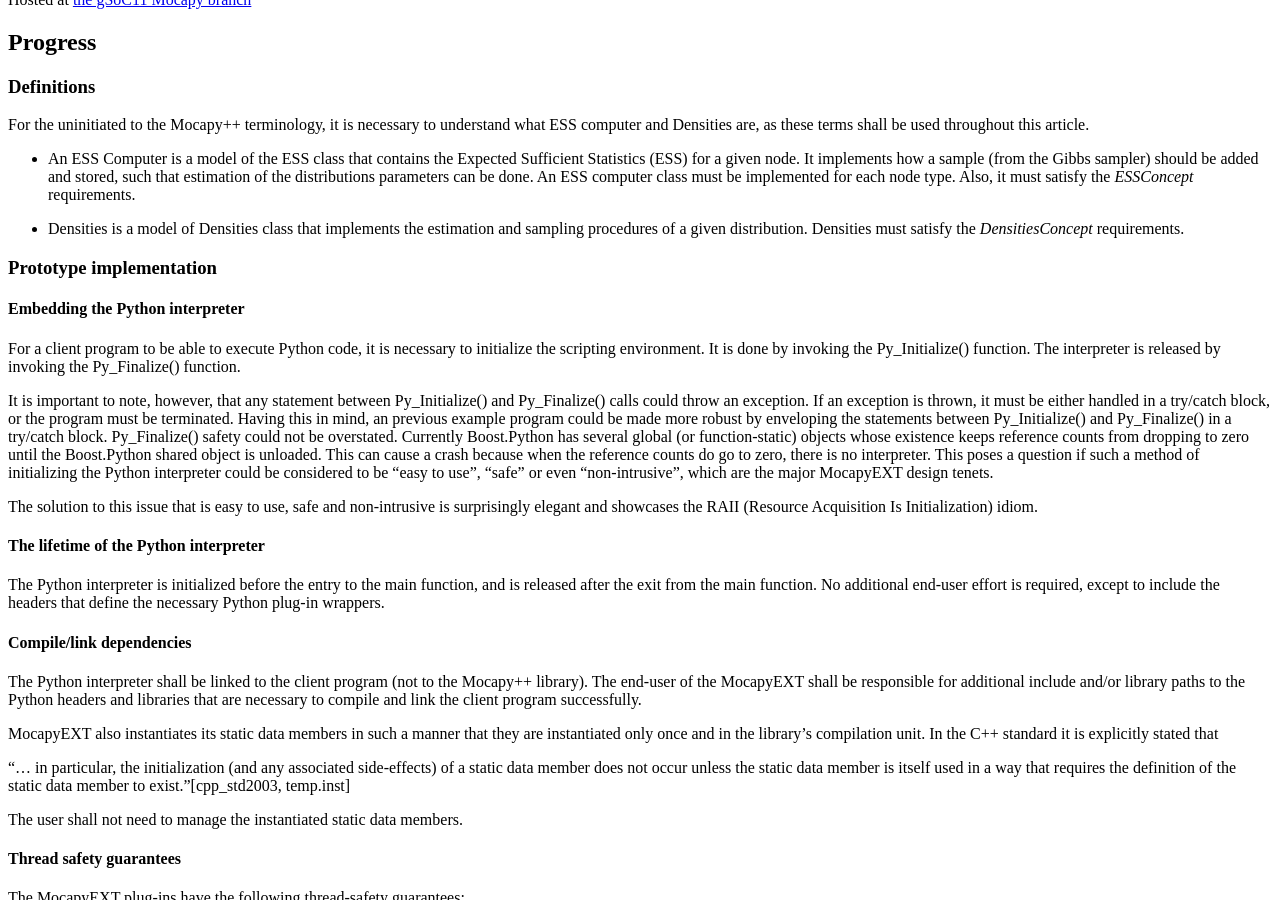
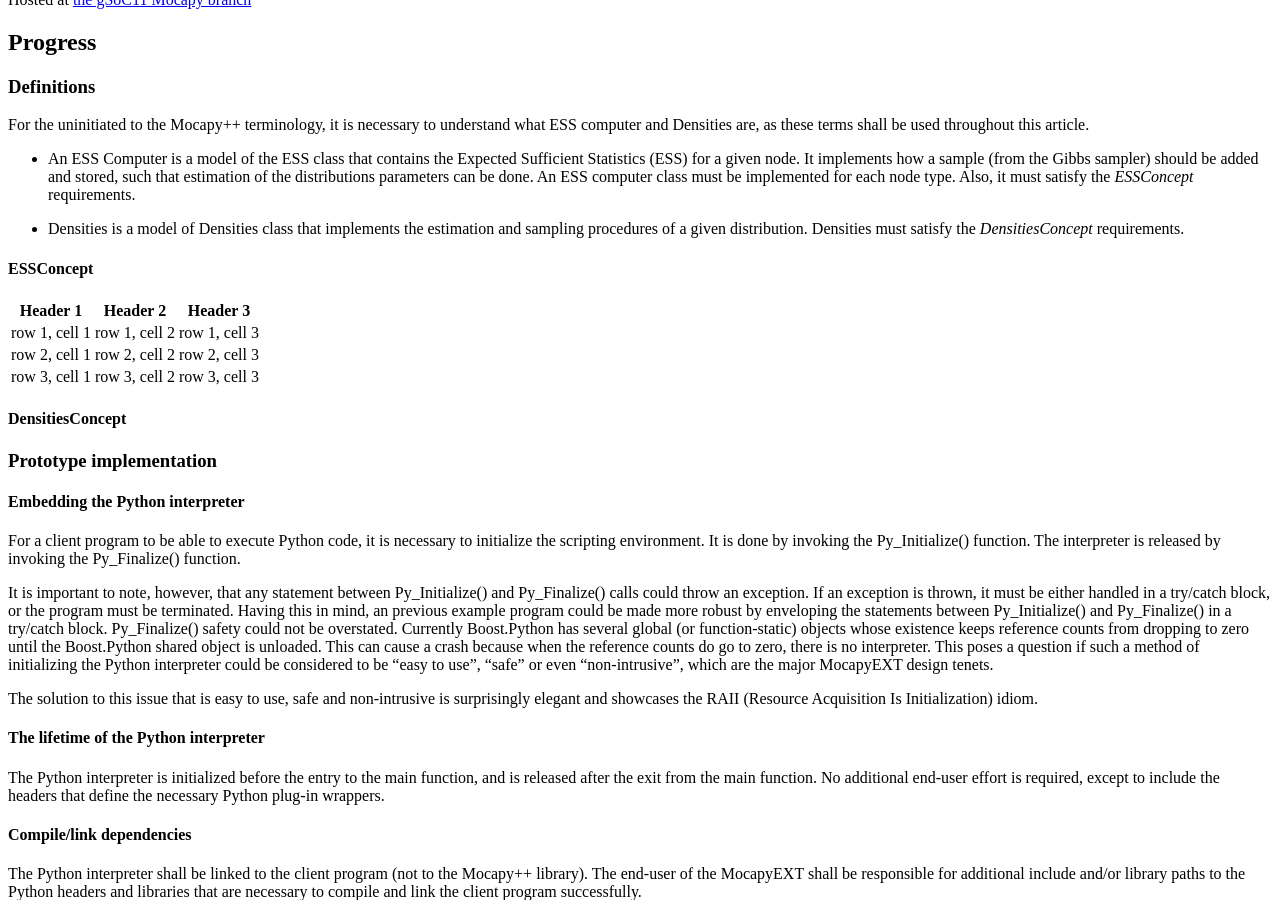
Before and after one commit to biopython/biopython.github.io, a Jekyll site: the page built from wiki/GSOC2011_MocapyExt.md, in a window 1280 px wide and 900 px high, scrolled down 2055 px. Built offline with Jekyll 4.4.1, drawn with Linux system fonts in a browser that asks for light colours.

Commit message:
/* Definitions */

```diff
--- a/wiki/GSOC2011_MocapyExt.md
+++ b/wiki/GSOC2011_MocapyExt.md
@@ -205,6 +205,16 @@ used throughout this article.
 -   Densities is a model of Densities class that implements the
     estimation and sampling procedures of a given distribution.
     Densities must satisfy the *DensitiesConcept* requirements.
+
+#### ESSConcept
+
+| Header 1      | Header 2      | Header 3      |
+|---------------|---------------|---------------|
+| row 1, cell 1 | row 1, cell 2 | row 1, cell 3 |
+| row 2, cell 1 | row 2, cell 2 | row 2, cell 3 |
+| row 3, cell 1 | row 3, cell 2 | row 3, cell 3 |
+
+#### DensitiesConcept
 
 ### Prototype implementation
 
```
Also changed, not shown: 1 other file.
